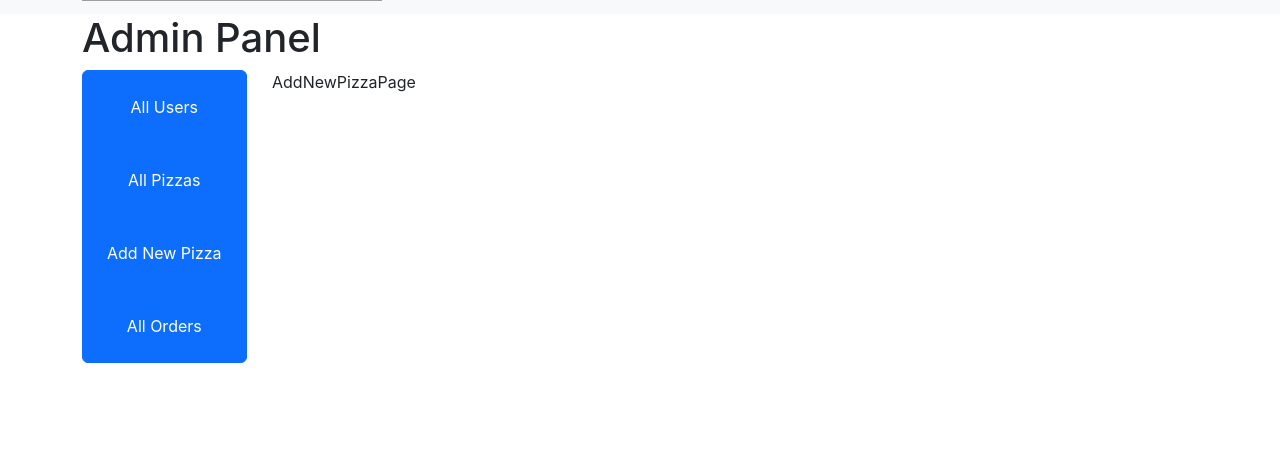
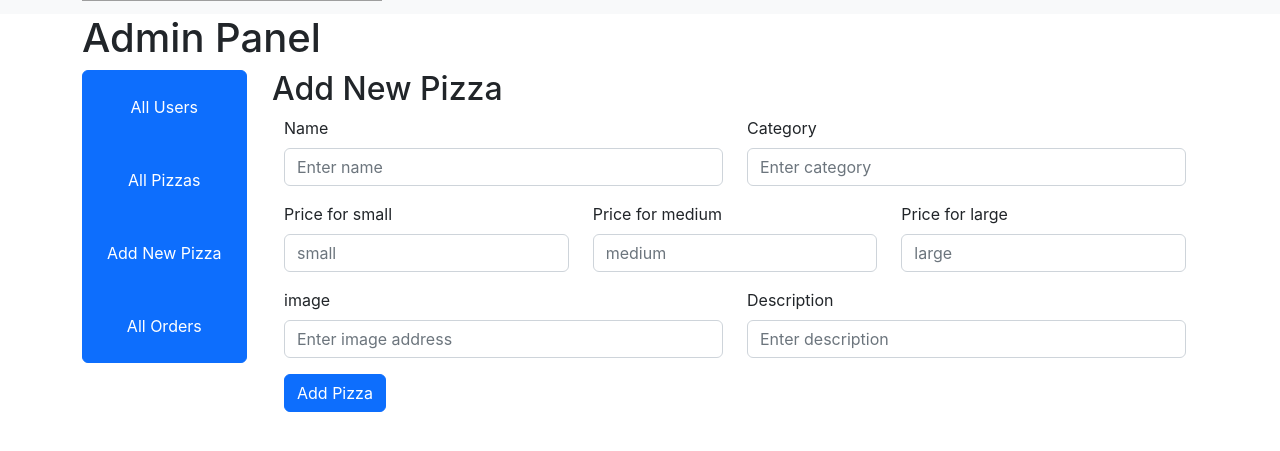
Before and after one commit to VaibhavPachpute21/slice, a React (Create React App) app in the folder shop/: page /admin/AddNewPizzaPage in a window 1280 px wide. Shown: the part 293-744 px from the top of the page. Built offline with nearby package versions, Linux system fonts and the light colour scheme; grey boxes are pictures that could not be loaded.

Commit message:
Add new pizza page

```diff
--- a/shop/src/actions/pizzaAction.js
+++ b/shop/src/actions/pizzaAction.js
@@ -4,7 +4,7 @@ export const getAllPizzas = () => async (dispatch) => {
     dispatch({ type: 'GET_PIZZAS_REQUEST' })
     try {
         const res = await axios.get('/api/pizzas/getAllPizzas')
-        // console.log(res);
+        // console.log(res.data);
         dispatch({ type: 'GET_PIZZAS_SUCCESS', payload: res.data })
     } catch (err) {
         dispatch({ type: 'GET_PIZZAS_FAIL',payload:err })
--- a/shop/src/screens/AdminScreens/AddNewPizzaPage.js
+++ b/shop/src/screens/AdminScreens/AddNewPizzaPage.js
@@ -1,8 +1,118 @@
-import React from 'react'
+import React, { useState } from 'react'
+import { Form, Button, Container, Col, Row } from 'react-bootstrap'
 
 const AddNewPizzaPage = () => {
+  const [pizzaValue, setPizzaValue] = useState({
+    name: '', category: '', small: 0, medium: 0, large: 0, image: '', description: ''
+  })
+
+  const changeHandler = e => {
+    setPizzaValue({ ...pizzaValue, [e.target.name]: e.target.value })
+  }
+
+  const addNewPizza = () => {
+    const { name, category, small, description, image, large, medium } = pizzaValue;
+    const pizza = {
+      name: name,
+      varients: ["small", "medium", "large"],
+      prices: [
+        {
+          small: parseInt(small),
+          medium: parseInt(medium),
+          large: parseInt(large),
+        },
+      ],
+      category: category,
+      image: image,
+      description: description
+    }
+    console.log(pizza)
+  }
+
+
   return (
-    <div>AddNewPizzaPage</div>
+    <>
+      <h2>Add New Pizza</h2>
+
+        <Container>
+
+          <Row>
+            <Col md={6}>
+              <Form.Group className="mb-3">
+                <Form.Label>Name</Form.Label>
+                <Form.Control type="text"
+                  id='name' name='name'
+                  onChange={changeHandler}
+                  placeholder="Enter name" />
+              </Form.Group>
+            </Col>
+
+            <Col md={6}>
+              <Form.Group className="mb-3">
+                <Form.Label>Category</Form.Label>
+                <Form.Control type="text"
+                  id='category' name='category'
+                  onChange={changeHandler}
+                  placeholder="Enter category" />
+              </Form.Group>
+            </Col>
+          </Row>
+
+          <Row>
+            <Col md={4}>
+              <Form.Group className="mb-3">
+                <Form.Label>Price for small</Form.Label>
+                <Form.Control
+                  id='small' name='small'
+                  typeof='number' type='number'
+                  onChange={changeHandler}
+                  placeholder="small" />
+              </Form.Group>
+            </Col>
+            <Col md={4}>
+              <Form.Group className="mb-3">
+                <Form.Label>Price for medium</Form.Label>
+                <Form.Control type="number"
+                  id='medium' name='medium'
+                  onChange={changeHandler}
+                  placeholder="medium" />
+              </Form.Group>
+            </Col>
+            <Col md={4}>
+              <Form.Group className="mb-3">
+                <Form.Label>Price for large</Form.Label>
+                <Form.Control type="number"
+                  id='large' name='large'
+                  onChange={changeHandler}
+                  placeholder="large" />
+              </Form.Group>
+            </Col>
+          </Row>
+
+          <Row>
+            <Col md={6}>
+              <Form.Group className="mb-3">
+                <Form.Label>image</Form.Label>
+                <Form.Control type="text"
+                  id='image' name='image'
+                  onChange={changeHandler}
+                  placeholder="Enter image address" />
+              </Form.Group>
+            </Col>
+
+            <Col md={6}>
+              <Form.Group className="mb-3">
+                <Form.Label>Description</Form.Label>
+                <Form.Control type="text"
+                  id='description' name='description'
+                  onChange={changeHandler}
+                  placeholder="Enter description" />
+              </Form.Group>
+            </Col>
+          </Row>
+          <button onClick={addNewPizza} className='btn btn-primary' >Add Pizza</button>
+        </Container>
+    </>
   )
 }
 
```
